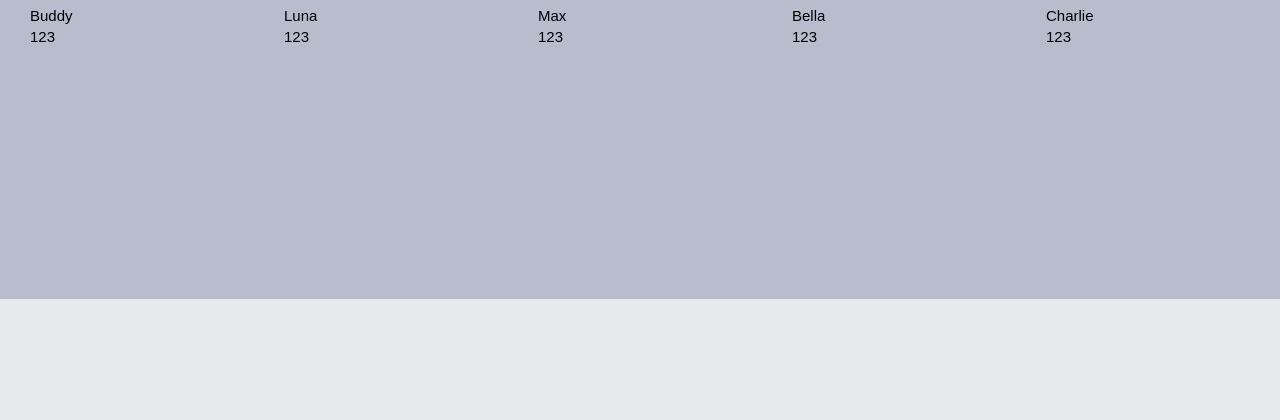
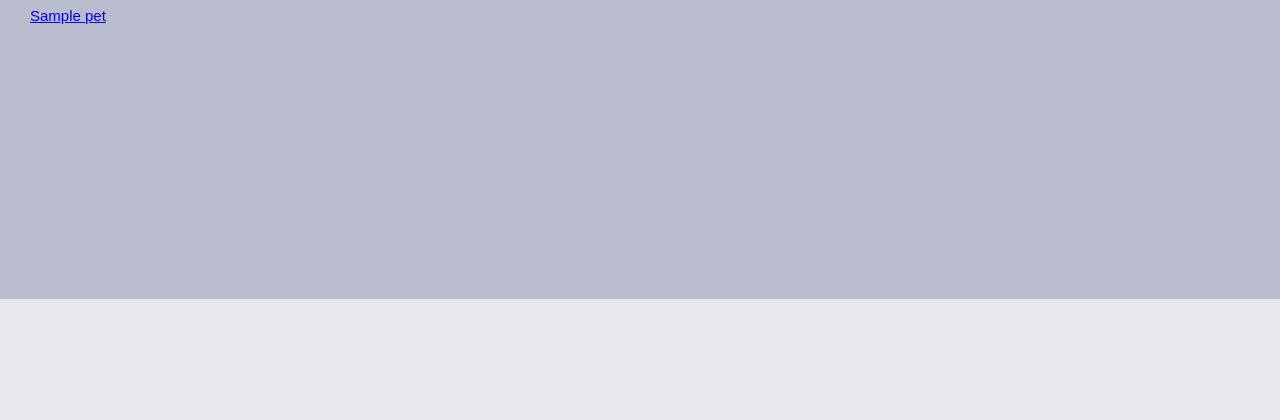
Before and after one commit to michelleegao/CS-4750-Pet-Shelter, a Flask app: template templates/pets_search.html in a window 1280 px wide. Shown: the part 355-775 px from the top of the page. Run offline with Flask 3, Linux system fonts and the light colour scheme; the template is opened without the code that fills it: most values are stand-ins (such as "Sample title", 1, 10 or a date in 2020); some web fonts are replaced.

Commit message:
working on pet search screen backend

```diff
--- a/routes/pets.py
+++ b/routes/pets.py
@@ -25,10 +25,6 @@ def run_query(query, params=None, fetch=False):
 
     return result
 
-@pet_blueprint.route("/pets_search")
-def pets():
-    return render_template('/pets_search.html')
-
 # links pets view HTML page
 @pet_blueprint.route("/pets_view")
 def pets_view():
@@ -36,12 +32,22 @@ def pets_view():
 
 @pet_blueprint.route("/pets_search", methods=["GET"])
 def get_all_pets():
-    query = "SELECT * FROM pet"
-    return run_query(query, fetch=True)
+    if request.method == "GET":
+        query = "SELECT BIN_TO_UUID(petID) as petIDString, species, age, color, breed, siblings, weight, image_url, name FROM pet"
+        get_all_pets = run_query(query, fetch=True)
+        # print(get_all_pets[0][7])
+        return render_template('/pets_search.html', pets=get_all_pets)
+
+@pet_blueprint.route("/pet/<pet_id>")
+def pet_detail(pet_id):
+    query = "SELECT * FROM pet WHERE petID = UUID_TO_BIN(%s)"
+    pet = run_query(query, (pet_id,), fetch=True)[0]
+    return render_template("/pets_view.html", pets=pet)
+## come back to this!
+
 
 @pet_blueprint.route("/addpet", methods=["GET", "POST"])
 def add_pet():
-
     if request.method == "GET":
         ## get all pets for the sibling drop-down
         get_pets_query = "SELECT petID, name, species, breed FROM pet"
--- a/templates/pets_search.html
+++ b/templates/pets_search.html
@@ -45,37 +45,21 @@
         <!-- Pets view -->
         <div class="pets-container">
             <div class="pets-grid">
+              {% for pet in pets %}
+              <a href="/pet/{{ pet[0] }}" class="pet-link">
+                <div class="pet-item"
+                  data-species="{{  pet[1]  }}"
+                  data-age="{{ pet[2] }}"
+                  data-color="{{ pet[3] }}"
+                  data-breed="{{ pet[4] }}"
+                  data-siblings="{{ pet[5] }}"
+                  data-weight="{{ pet[6] }}">
+                  <img src="{{ pet[7] }}" alt="Pet">
 
-                <div class="pet-item" data-species="dog" data-age="2" data-color="brown" data-breed="bernese" data-siblings="no" data-weight="17">
-                    <img src="https://d3544la1u8djza.cloudfront.net/APHI/Blog/2023/September/small-breeds-hero.jpg" alt="Pet">
-                    <p class="pet-name">Buddy</p>
-                    <p class="pet-id">123</p>
+                  <p class="pet-name">{{ pet[8] }}</p>
                 </div>
-
-                <div class="pet-item" data-species="dog" data-age="3" data-color="white" data-breed="goldendoodle" data-siblings="no" data-weight="90">
-                    <img src="https://d3544la1u8djza.cloudfront.net/APHI/Blog/2023/September/small-breeds-hero.jpg" alt="Pet">
-                    <p class="pet-name">Luna</p>
-                    <p class="pet-id">123</p>
-                </div>
-
-                <div class="pet-item" data-species="dog" data-age="5" data-color="yellow" data-breed="chihuahua" data-siblings="no" data-weight="8">
-                    <img src="https://d3544la1u8djza.cloudfront.net/APHI/Blog/2023/September/small-breeds-hero.jpg" alt="Pet">
-                    <p class="pet-name">Max</p>
-                    <p class="pet-id">123</p>
-                </div>
-
-                <div class="pet-item" data-species="dog" data-age="1" data-color="brown" data-breed="rottweiler" data-siblings="yes" data-weight="23">
-                    <img src="https://d3544la1u8djza.cloudfront.net/APHI/Blog/2023/September/small-breeds-hero.jpg" alt="Pet">
-                    <p class="pet-name">Bella</p>
-                    <p class="pet-id">123</p>
-                </div>
-
-                <div class="pet-item" data-species="dog" data-age="7" data-color="brown" data-breed="pittbull" data-siblings="yes" data-weight="45">
-                    <img src="https://d3544la1u8djza.cloudfront.net/APHI/Blog/2023/September/small-breeds-hero.jpg" alt="Pet">
-                    <p class="pet-name">Charlie</p>
-                    <p class="pet-id">123</p>
-                </div>
-
+              </a>
+              {% endfor %}
             </div>
         </div>
 
```
